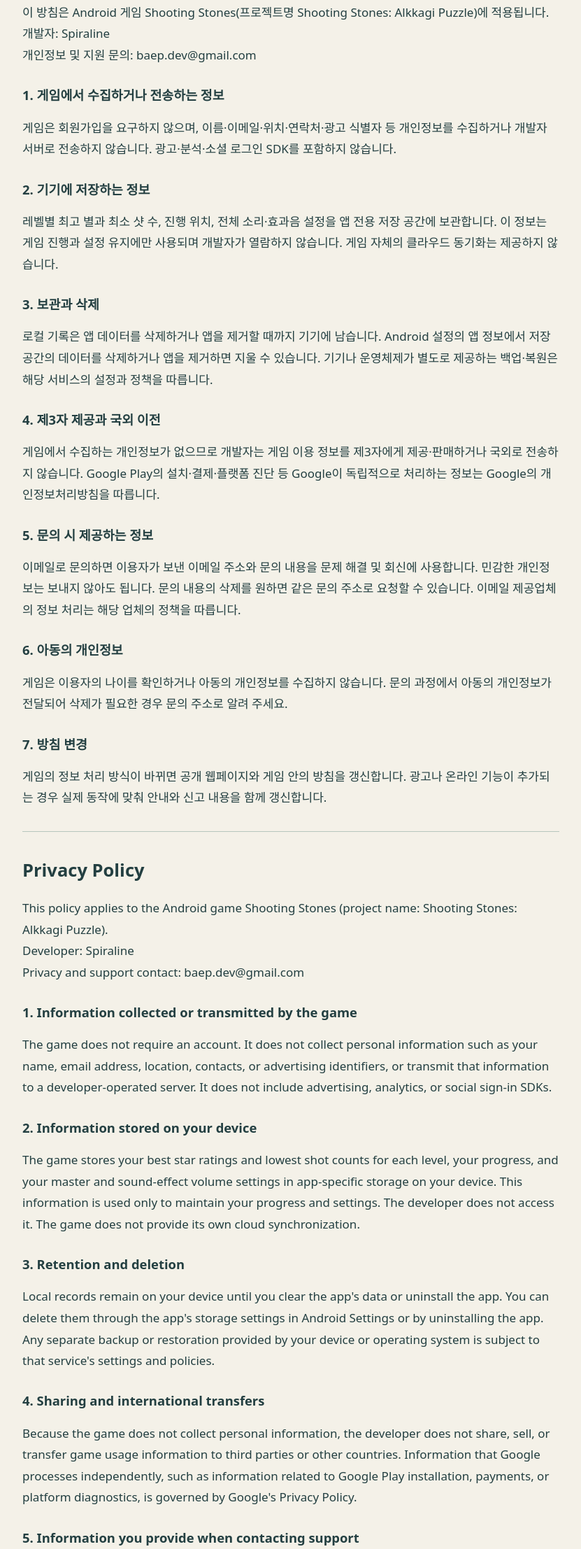
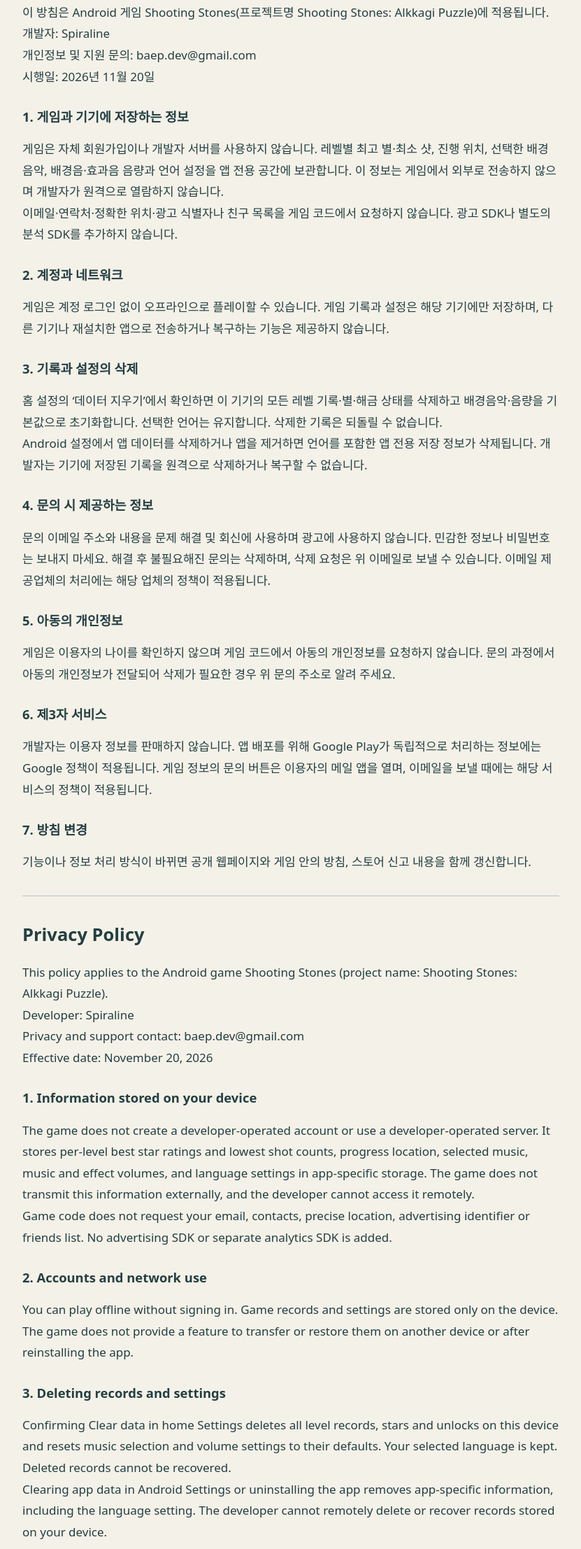
Before and after one commit to BaepDev/shooting-stones-privacy, a plain HTML site: page index.html in a window 1280 px wide. Shown: the part 330-2544 px from the top of the page at 70% size, without its empty margins (224-1055 px from the left). Drawn offline with Linux system fonts and the light colour scheme.

Commit message:
Update privacy policy for local settings and in-game data deletion

```diff
--- a/index.html
+++ b/index.html
@@ -4,34 +4,34 @@
 <style>body{max-width:48rem;margin:3rem auto;padding:0 1.5rem;background:#f4f1e8;color:#233f41;font:17px/1.8 system-ui,sans-serif;overflow-wrap:anywhere}h1,h2,h3{line-height:1.4}h1{margin-bottom:.25rem}h3{font-size:1.15rem;margin-top:1.8rem}nav{display:flex;gap:1.5rem;flex-wrap:wrap;margin:1.5rem 0}nav a{padding:.25rem 0}section{border-top:1px solid #b7c6bd;margin-top:2rem;padding-top:1rem;scroll-margin-top:1rem}aside{padding:1rem;border:1px solid #826534;background:#fff4d6}a{color:#226d64}</style></head>
 <body><main><header><h1>Shooting Stones</h1><p>개인정보처리방침 · <span lang="en">Privacy Policy</span></p>
 <nav aria-label="Language / 언어"><a href="#ko" lang="ko">한국어</a><a href="#en" lang="en">English</a></nav></header>
-<section id="ko" lang="ko" aria-labelledby="title-ko"><h2 id="title-ko">개인정보처리방침</h2><p>이 방침은 Android 게임 Shooting Stones(프로젝트명 Shooting Stones: Alkkagi Puzzle)에 적용됩니다.<br>개발자: Spiraline<br>개인정보 및 지원 문의: baep.dev@gmail.com</p>
-<h3>1. 게임에서 수집하거나 전송하는 정보</h3>
-<p>게임은 회원가입을 요구하지 않으며, 이름·이메일·위치·연락처·광고 식별자 등 개인정보를 수집하거나 개발자 서버로 전송하지 않습니다. 광고·분석·소셜 로그인 SDK를 포함하지 않습니다.</p>
-<h3>2. 기기에 저장하는 정보</h3>
-<p>레벨별 최고 별과 최소 샷 수, 진행 위치, 전체 소리·효과음 설정을 앱 전용 저장 공간에 보관합니다. 이 정보는 게임 진행과 설정 유지에만 사용되며 개발자가 열람하지 않습니다. 게임 자체의 클라우드 동기화는 제공하지 않습니다.</p>
-<h3>3. 보관과 삭제</h3>
-<p>로컬 기록은 앱 데이터를 삭제하거나 앱을 제거할 때까지 기기에 남습니다. Android 설정의 앱 정보에서 저장 공간의 데이터를 삭제하거나 앱을 제거하면 지울 수 있습니다. 기기나 운영체제가 별도로 제공하는 백업·복원은 해당 서비스의 설정과 정책을 따릅니다.</p>
-<h3>4. 제3자 제공과 국외 이전</h3>
-<p>게임에서 수집하는 개인정보가 없으므로 개발자는 게임 이용 정보를 제3자에게 제공·판매하거나 국외로 전송하지 않습니다. Google Play의 설치·결제·플랫폼 진단 등 Google이 독립적으로 처리하는 정보는 Google의 개인정보처리방침을 따릅니다.</p>
-<h3>5. 문의 시 제공하는 정보</h3>
-<p>이메일로 문의하면 이용자가 보낸 이메일 주소와 문의 내용을 문제 해결 및 회신에 사용합니다. 민감한 개인정보는 보내지 않아도 됩니다. 문의 내용의 삭제를 원하면 같은 문의 주소로 요청할 수 있습니다. 이메일 제공업체의 정보 처리는 해당 업체의 정책을 따릅니다.</p>
-<h3>6. 아동의 개인정보</h3>
-<p>게임은 이용자의 나이를 확인하거나 아동의 개인정보를 수집하지 않습니다. 문의 과정에서 아동의 개인정보가 전달되어 삭제가 필요한 경우 문의 주소로 알려 주세요.</p>
+<section id="ko" lang="ko" aria-labelledby="title-ko"><h2 id="title-ko">개인정보처리방침</h2><p>이 방침은 Android 게임 Shooting Stones(프로젝트명 Shooting Stones: Alkkagi Puzzle)에 적용됩니다.<br>개발자: Spiraline<br>개인정보 및 지원 문의: baep.dev@gmail.com<br>시행일: 2026년 11월 20일</p>
+<h3>1. 게임과 기기에 저장하는 정보</h3>
+<p>게임은 자체 회원가입이나 개발자 서버를 사용하지 않습니다. 레벨별 최고 별·최소 샷, 진행 위치, 선택한 배경음악, 배경음·효과음 음량과 언어 설정을 앱 전용 공간에 보관합니다. 이 정보는 게임에서 외부로 전송하지 않으며 개발자가 원격으로 열람하지 않습니다.<br>이메일·연락처·정확한 위치·광고 식별자나 친구 목록을 게임 코드에서 요청하지 않습니다. 광고 SDK나 별도의 분석 SDK를 추가하지 않습니다.</p>
+<h3>2. 계정과 네트워크</h3>
+<p>게임은 계정 로그인 없이 오프라인으로 플레이할 수 있습니다. 게임 기록과 설정은 해당 기기에만 저장하며, 다른 기기나 재설치한 앱으로 전송하거나 복구하는 기능은 제공하지 않습니다.</p>
+<h3>3. 기록과 설정의 삭제</h3>
+<p>홈 설정의 ‘데이터 지우기’에서 확인하면 이 기기의 모든 레벨 기록·별·해금 상태를 삭제하고 배경음악·음량을 기본값으로 초기화합니다. 선택한 언어는 유지합니다. 삭제한 기록은 되돌릴 수 없습니다.<br>Android 설정에서 앱 데이터를 삭제하거나 앱을 제거하면 언어를 포함한 앱 전용 저장 정보가 삭제됩니다. 개발자는 기기에 저장된 기록을 원격으로 삭제하거나 복구할 수 없습니다.</p>
+<h3>4. 문의 시 제공하는 정보</h3>
+<p>문의 이메일 주소와 내용을 문제 해결 및 회신에 사용하며 광고에 사용하지 않습니다. 민감한 정보나 비밀번호는 보내지 마세요. 해결 후 불필요해진 문의는 삭제하며, 삭제 요청은 위 이메일로 보낼 수 있습니다. 이메일 제공업체의 처리에는 해당 업체의 정책이 적용됩니다.</p>
+<h3>5. 아동의 개인정보</h3>
+<p>게임은 이용자의 나이를 확인하지 않으며 게임 코드에서 아동의 개인정보를 요청하지 않습니다. 문의 과정에서 아동의 개인정보가 전달되어 삭제가 필요한 경우 위 문의 주소로 알려 주세요.</p>
+<h3>6. 제3자 서비스</h3>
+<p>개발자는 이용자 정보를 판매하지 않습니다. 앱 배포를 위해 Google Play가 독립적으로 처리하는 정보에는 Google 정책이 적용됩니다. 게임 정보의 문의 버튼은 이용자의 메일 앱을 열며, 이메일을 보낼 때에는 해당 서비스의 정책이 적용됩니다.</p>
 <h3>7. 방침 변경</h3>
-<p>게임의 정보 처리 방식이 바뀌면 공개 웹페이지와 게임 안의 방침을 갱신합니다. 광고나 온라인 기능이 추가되는 경우 실제 동작에 맞춰 안내와 신고 내용을 함께 갱신합니다.</p></section>
-<section id="en" lang="en" aria-labelledby="title-en"><h2 id="title-en">Privacy Policy</h2><p>This policy applies to the Android game Shooting Stones (project name: Shooting Stones: Alkkagi Puzzle).<br>Developer: Spiraline<br>Privacy and support contact: baep.dev@gmail.com</p>
-<h3>1. Information collected or transmitted by the game</h3>
-<p>The game does not require an account. It does not collect personal information such as your name, email address, location, contacts, or advertising identifiers, or transmit that information to a developer-operated server. It does not include advertising, analytics, or social sign-in SDKs.</p>
-<h3>2. Information stored on your device</h3>
-<p>The game stores your best star ratings and lowest shot counts for each level, your progress, and your master and sound-effect volume settings in app-specific storage on your device. This information is used only to maintain your progress and settings. The developer does not access it. The game does not provide its own cloud synchronization.</p>
-<h3>3. Retention and deletion</h3>
-<p>Local records remain on your device until you clear the app&#x27;s data or uninstall the app. You can delete them through the app&#x27;s storage settings in Android Settings or by uninstalling the app. Any separate backup or restoration provided by your device or operating system is subject to that service&#x27;s settings and policies.</p>
-<h3>4. Sharing and international transfers</h3>
-<p>Because the game does not collect personal information, the developer does not share, sell, or transfer game usage information to third parties or other countries. Information that Google processes independently, such as information related to Google Play installation, payments, or platform diagnostics, is governed by Google&#x27;s Privacy Policy.</p>
-<h3>5. Information you provide when contacting support</h3>
-<p>If you contact us by email, we use the email address and message you send to investigate your request and reply. You do not need to provide sensitive personal information. To request deletion of your support correspondence, contact us at the same email address. Your email provider&#x27;s processing of information is governed by its own policies.</p>
-<h3>6. Children&#x27;s privacy</h3>
-<p>The game does not verify users&#x27; ages or collect children&#x27;s personal information. If a child&#x27;s personal information is sent to us through a support request and needs to be deleted, please let us know using the contact address above.</p>
+<p>기능이나 정보 처리 방식이 바뀌면 공개 웹페이지와 게임 안의 방침, 스토어 신고 내용을 함께 갱신합니다.</p></section>
+<section id="en" lang="en" aria-labelledby="title-en"><h2 id="title-en">Privacy Policy</h2><p>This policy applies to the Android game Shooting Stones (project name: Shooting Stones: Alkkagi Puzzle).<br>Developer: Spiraline<br>Privacy and support contact: baep.dev@gmail.com<br>Effective date: November 20, 2026</p>
+<h3>1. Information stored on your device</h3>
+<p>The game does not create a developer-operated account or use a developer-operated server. It stores per-level best star ratings and lowest shot counts, progress location, selected music, music and effect volumes, and language settings in app-specific storage. The game does not transmit this information externally, and the developer cannot access it remotely.<br>Game code does not request your email, contacts, precise location, advertising identifier or friends list. No advertising SDK or separate analytics SDK is added.</p>
+<h3>2. Accounts and network use</h3>
+<p>You can play offline without signing in. Game records and settings are stored only on the device. The game does not provide a feature to transfer or restore them on another device or after reinstalling the app.</p>
+<h3>3. Deleting records and settings</h3>
+<p>Confirming Clear data in home Settings deletes all level records, stars and unlocks on this device and resets music selection and volume settings to their defaults. Your selected language is kept. Deleted records cannot be recovered.<br>Clearing app data in Android Settings or uninstalling the app removes app-specific information, including the language setting. The developer cannot remotely delete or recover records stored on your device.</p>
+<h3>4. Support correspondence</h3>
+<p>We use the email address and message you send to investigate and reply, not for advertising. Do not send sensitive information or passwords. We delete correspondence when it is no longer needed after resolution; you may also request deletion at the address above. Your email provider&#x27;s processing follows its own policies.</p>
+<h3>5. Children&#x27;s privacy</h3>
+<p>The game does not verify users&#x27; ages, and game code does not request children&#x27;s personal information. If a child&#x27;s personal information was sent in a support request and needs to be deleted, contact us at the address above.</p>
+<h3>6. Third-party services</h3>
+<p>The developer does not sell user information. Google&#x27;s independent processing through Google Play for app distribution is subject to Google&#x27;s policies. The contact button in Game info opens your email app; sending an email is subject to that service&#x27;s policies.</p>
 <h3>7. Changes to this policy</h3>
-<p>If the game&#x27;s information-handling practices change, we will update this policy on the public webpage and in the game. If advertising or online features are added, we will update the disclosures and declarations to reflect how those features actually work.</p></section>
+<p>If features or information-handling practices change, we update the public webpage, in-game policy and store declarations.</p></section>
 </main></body></html>
```
